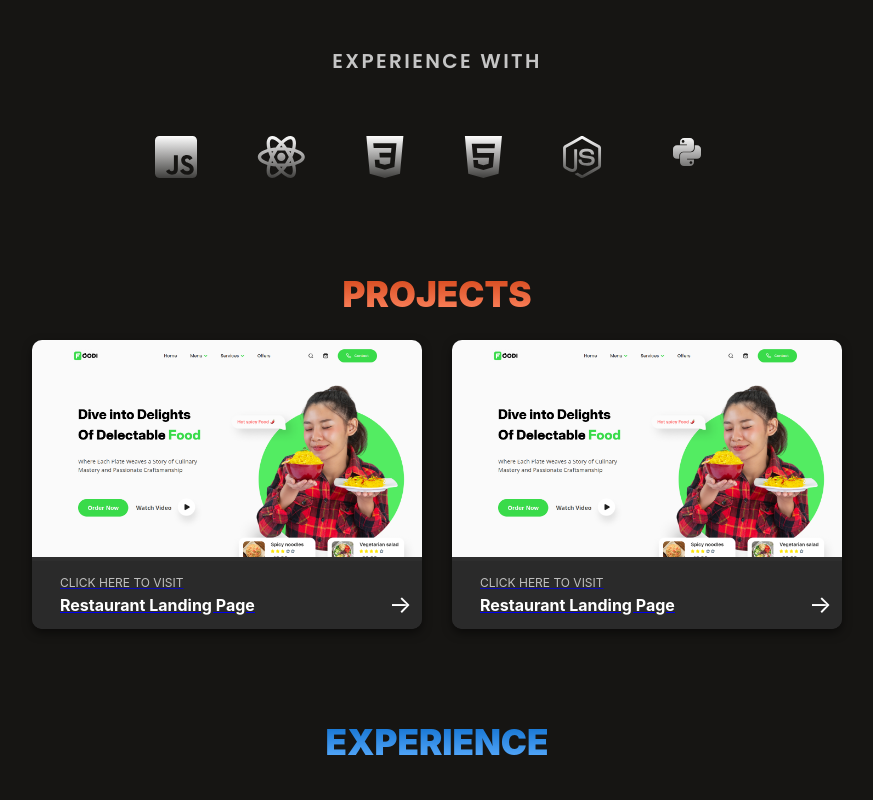
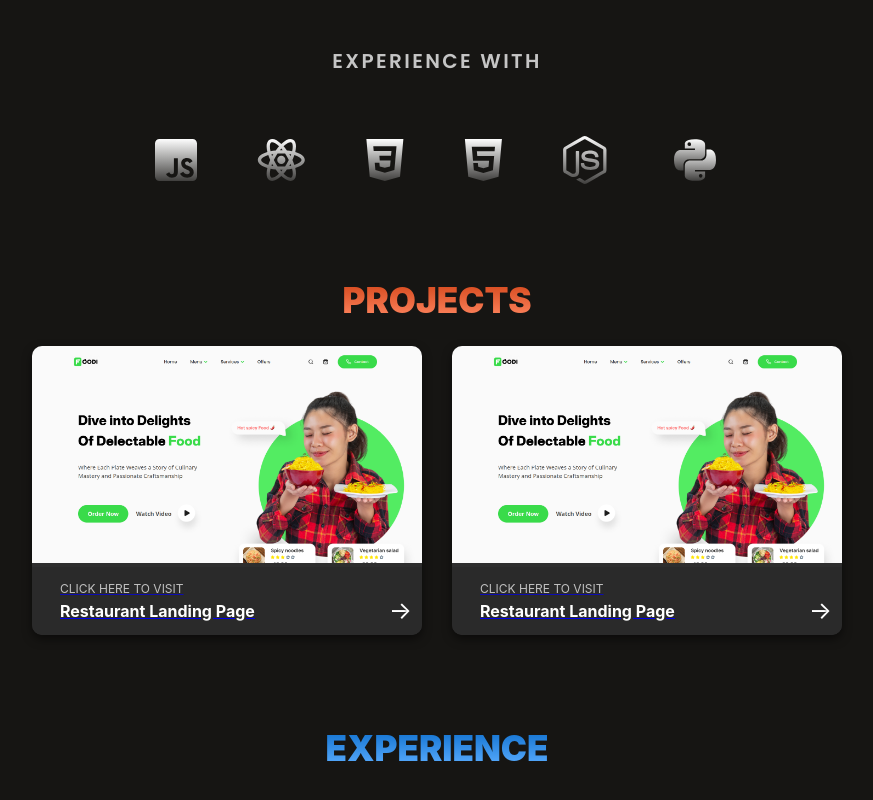
Before and after one commit to ardszsantos/presentation-page, a React (Create React App) app: page / in a window 1280 px wide. Shown: the part 840-1640 px from the top of the page, without its empty margins (203-1076 px from the left). Built offline with nearby package versions, Linux system fonts and the light colour scheme.

Commit message:
feat: tweaked some stuff

```diff
--- a/src/components/heroSection.js
+++ b/src/components/heroSection.js
@@ -27,7 +27,7 @@ const HeroSectionComponent = () => {
           <img src={`${process.env.PUBLIC_URL}css.svg`}></img>
           <img src={`${process.env.PUBLIC_URL}html.svg`}></img>
           <img src={`${process.env.PUBLIC_URL}nodejs.svg`}></img>
-          <img src={`${process.env.PUBLIC_URL}python-gray.svg`}></img>
+          <img src={`${process.env.PUBLIC_URL}pyton2.svg`}></img>
         </div>
       </div>
     </div>
--- a/src/styles/experience.scss
+++ b/src/styles/experience.scss
@@ -53,5 +53,8 @@
           }
         }
       }
+      &-3 {
+        margin-bottom: 3.057em;
+      }
     }
 }
```
Also changed, not shown: public/python-gray.svg (deleted), public/pyton2.svg (added), src/styles/footer.scss (added).
